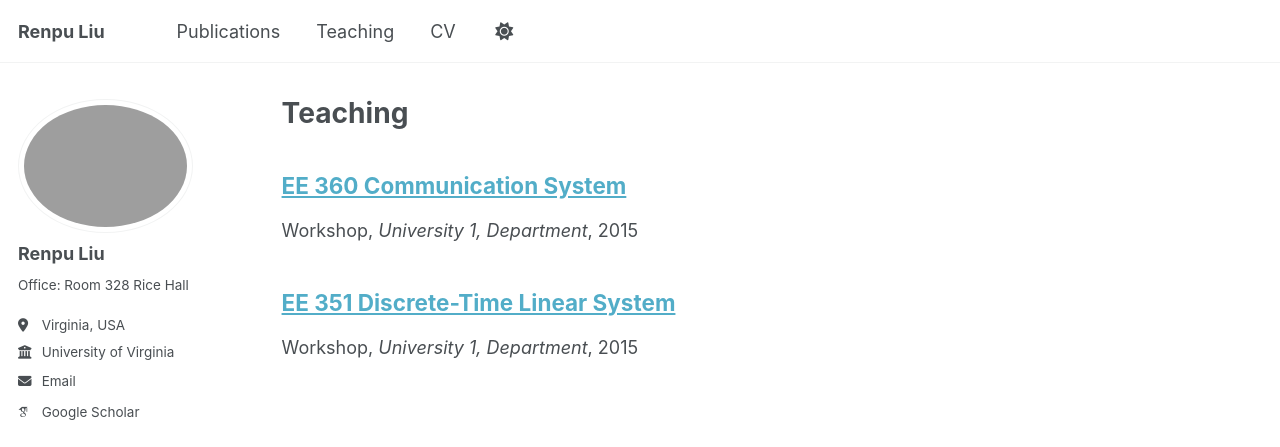
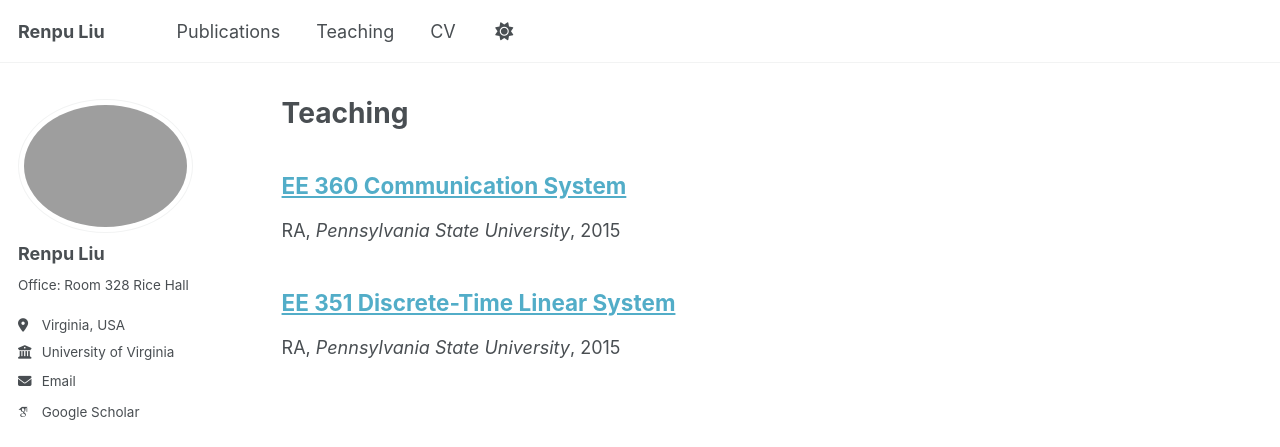
Before and after one commit to RenpuLiu/renpuliu.github.io, a Jekyll site: the page built from _pages/teaching.md, in a window 1280 px wide. Shown: the top 447 px of the page. Built offline with Jekyll 4.4.1, drawn with Linux system fonts in a browser that asks for light colours; some web fonts are replaced; a script that is not in the unit is left out.

Commit message:
Update teaching entries to correct venue and type for EE 351 and EE 360 courses

```diff
--- a/_teaching/2022-fall-teaching-1.md
+++ b/_teaching/2022-fall-teaching-1.md
@@ -1,9 +1,9 @@
 ---
 title: "EE 351 Discrete-Time Linear System"
 collection: teaching
-type: "Workshop"
+type: "RA"
 permalink: /teaching/2022-fall-teaching-1
-venue: "University 1, Department"
+venue: "Pennsylvania State University"
 date: 2015-8-18
 location: "PSU"
 ---
--- a/_teaching/2022-fall-teaching-2.md
+++ b/_teaching/2022-fall-teaching-2.md
@@ -1,9 +1,9 @@
 ---
 title: "EE 360 Communication System"
 collection: teaching
-type: "Workshop"
+type: "RA"
 permalink: /teaching/2022-fall-teaching-2
-venue: "University 1, Department"
+venue: "Pennsylvania State University"
 date: 2015-8-18
 location: "PSU"
 ---
```
